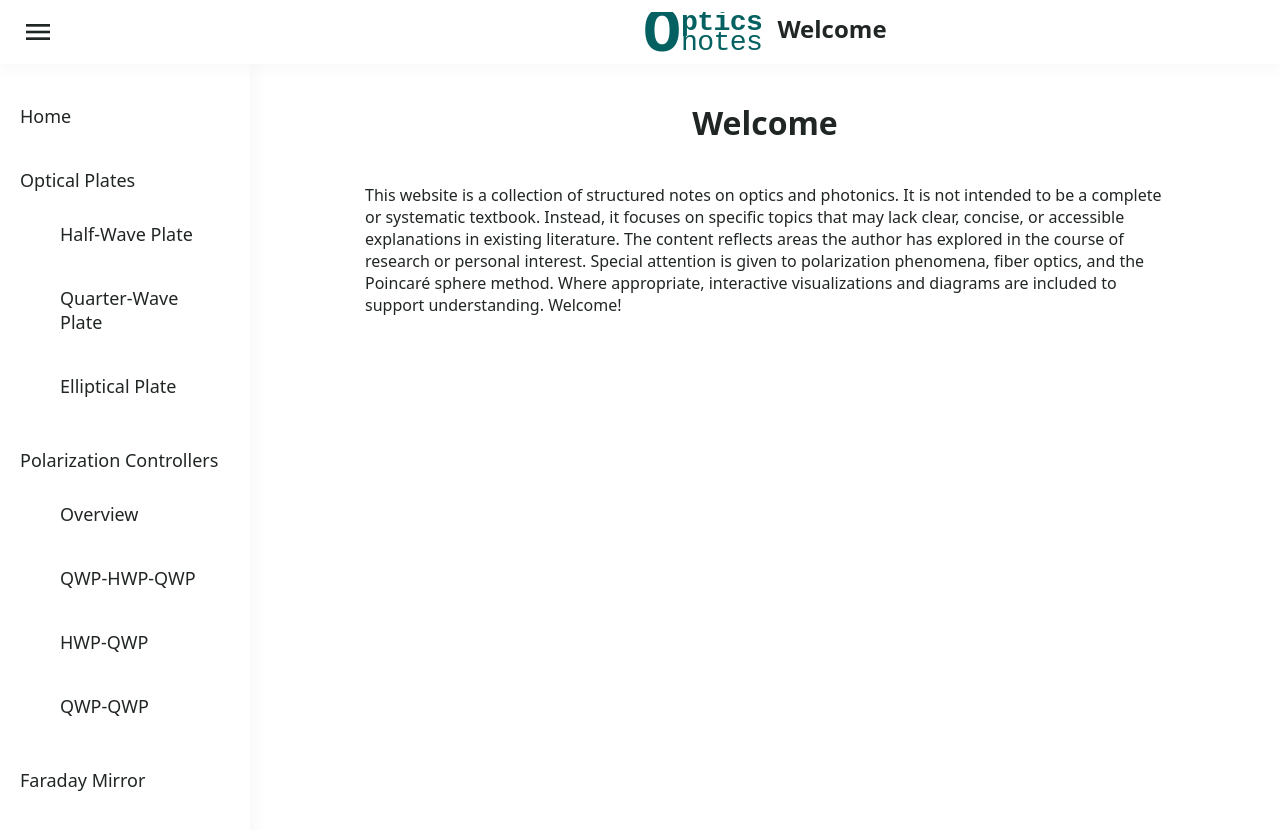
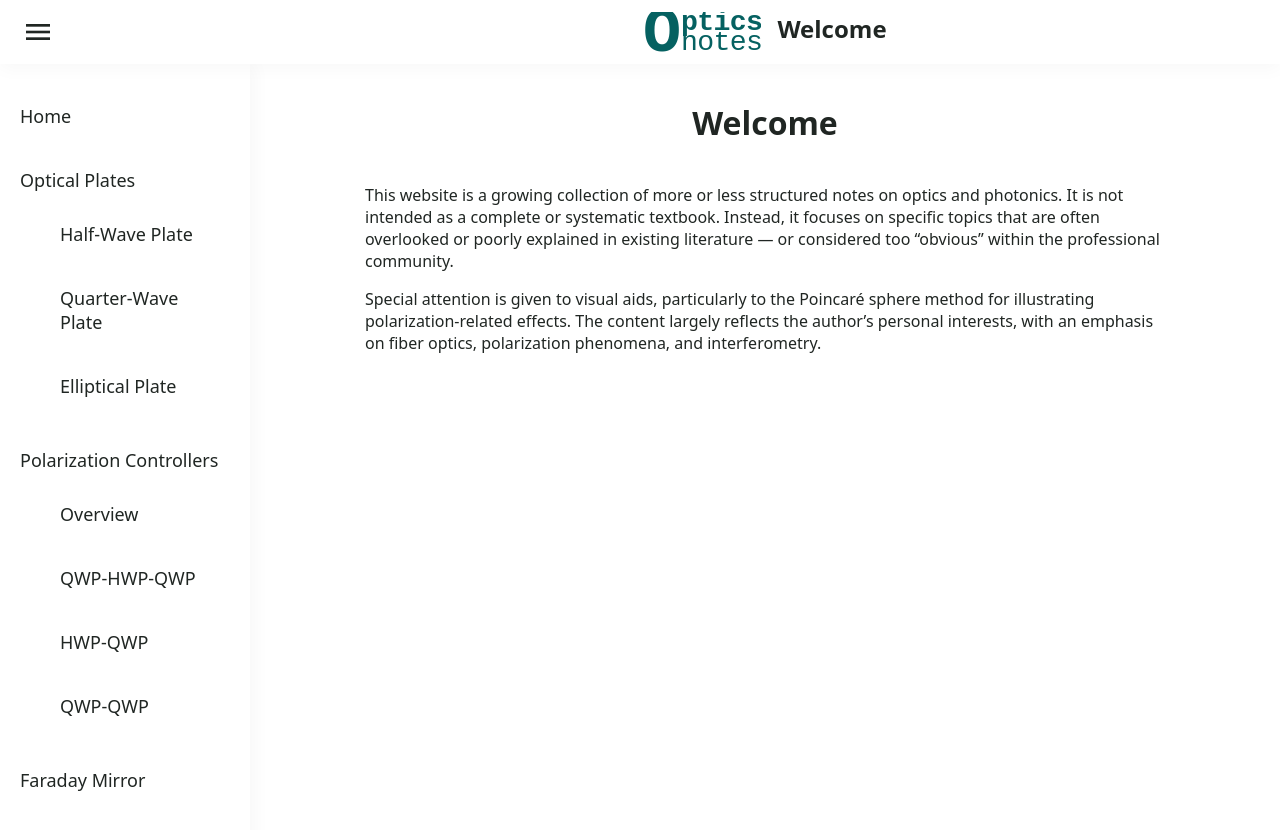
Before and after one commit to Tandemun/Polarization_playground, a Jekyll site: the page built from index.md, in a window 1280 px wide and 900 px high. Shown: the top 830 px of the window. Built offline with Jekyll 4.4.1, drawn with Linux system fonts in a browser that asks for light colours; our own code applies the rules of GitHub Pages for plain Markdown files.

Commit message:
Update index.md

```diff
--- a/index.md
+++ b/index.md
@@ -3,8 +3,8 @@ layout: default
 ---
 
 # Welcome
-This website is a collection of structured notes on optics and photonics.
-It is not intended to be a complete or systematic textbook. Instead, it focuses on specific topics that may lack clear, concise, or accessible explanations in existing literature.
-The content reflects areas the author has explored in the course of research or personal interest. Special attention is given to polarization phenomena, fiber optics, and the Poincaré sphere method.
-Where appropriate, interactive visualizations and diagrams are included to support understanding.
-Welcome!
+This website is a growing collection of more or less structured notes on optics and photonics.
+It is not intended as a complete or systematic textbook. Instead, it focuses on specific topics that are often overlooked or poorly explained in existing literature — or considered too “obvious” within the professional community.
+
+Special attention is given to visual aids, particularly to the Poincaré sphere method for illustrating polarization-related effects.
+The content largely reflects the author's personal interests, with an emphasis on fiber optics, polarization phenomena, and interferometry.
```
